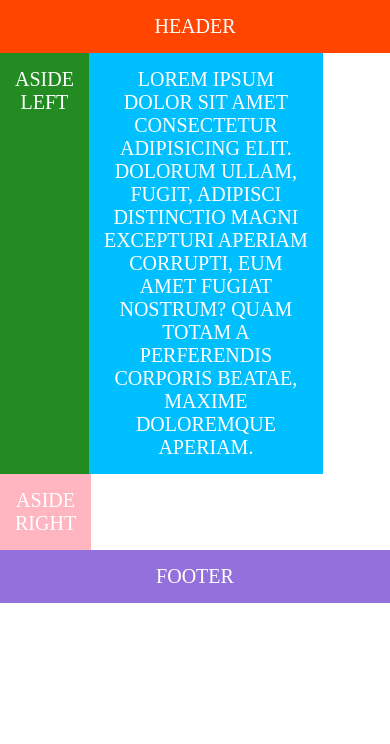
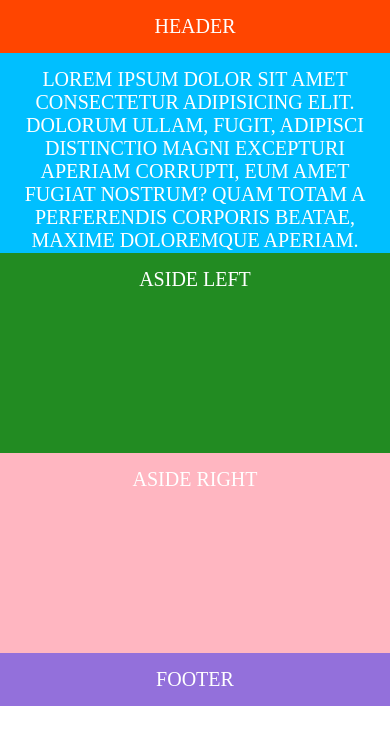
Before and after one commit to krawj/krawj.github.io, a plain HTML site: page 5-layout-flex-box/index.html in a window 390 px wide. Drawn offline with Linux system fonts and the light colour scheme.

Commit message:
Made it all responsive

```diff
--- a/5-layout-flex-box/css/responsive.css
+++ b/5-layout-flex-box/css/responsive.css
@@ -0,0 +1,31 @@
+@media screen and (max-width: 992px) {
+    .section {
+        flex-flow: row wrap-reverse;
+    }
+
+    .left {
+        flex-basis: 100%;
+    }
+
+    .content {
+        flex-grow: 3;
+    }
+
+    .right {
+        flex-grow: 1;
+    }
+}
+
+@media screen and (max-width: 768px) {
+    .section {
+        flex-flow: row wrap;
+    }
+
+    .section * {
+        flex-basis: 100%;
+    }
+
+    .content {
+        order: -1;
+    }
+}
--- a/5-layout-flex-box/css/style.css
+++ b/5-layout-flex-box/css/style.css
@@ -29,6 +29,10 @@ html, body {
     align-items: flext-start;
 }
 
+.section * {
+    height: 200px;
+}
+
 .left {
     background-color: #228b22;
     flex-basis: 20%;
```
